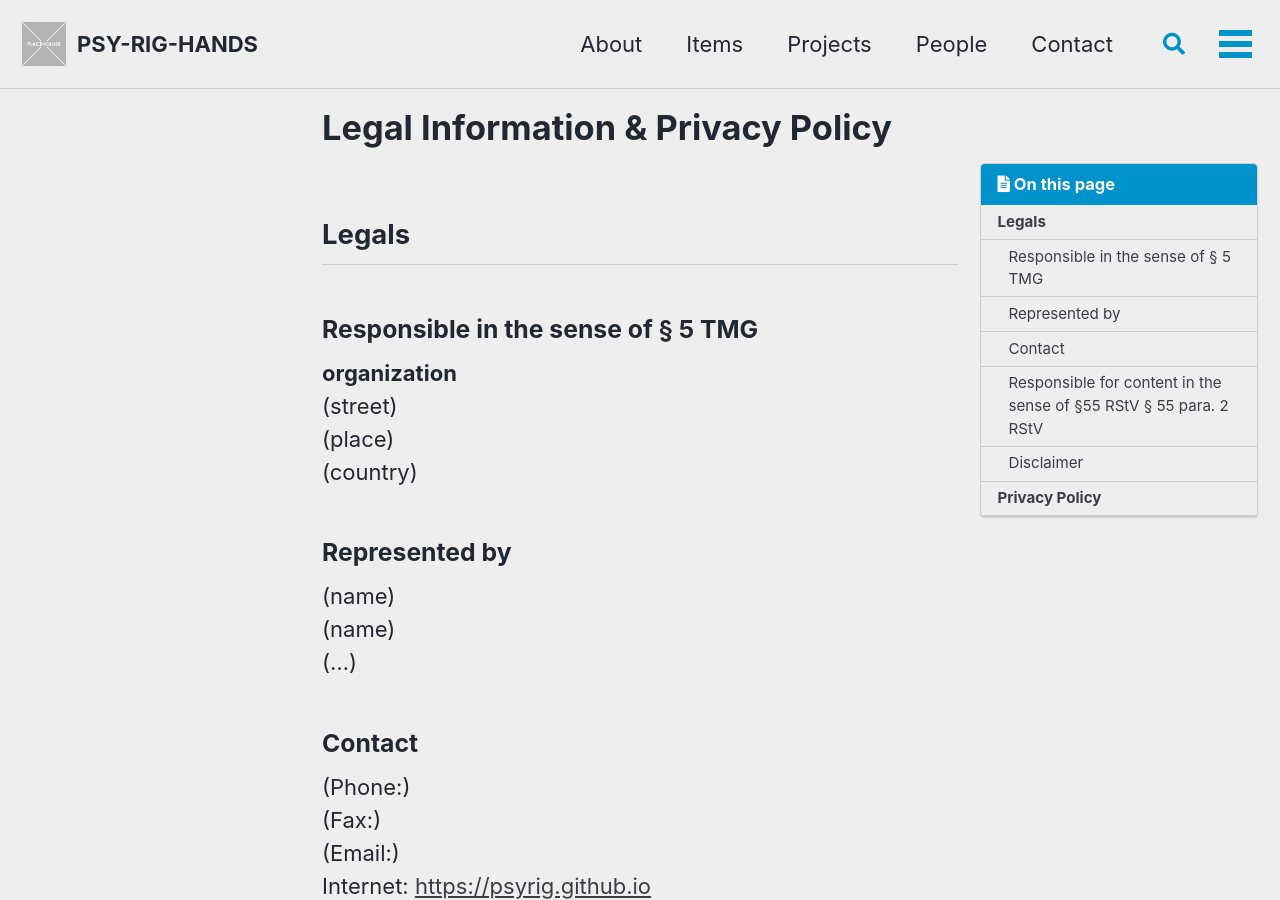
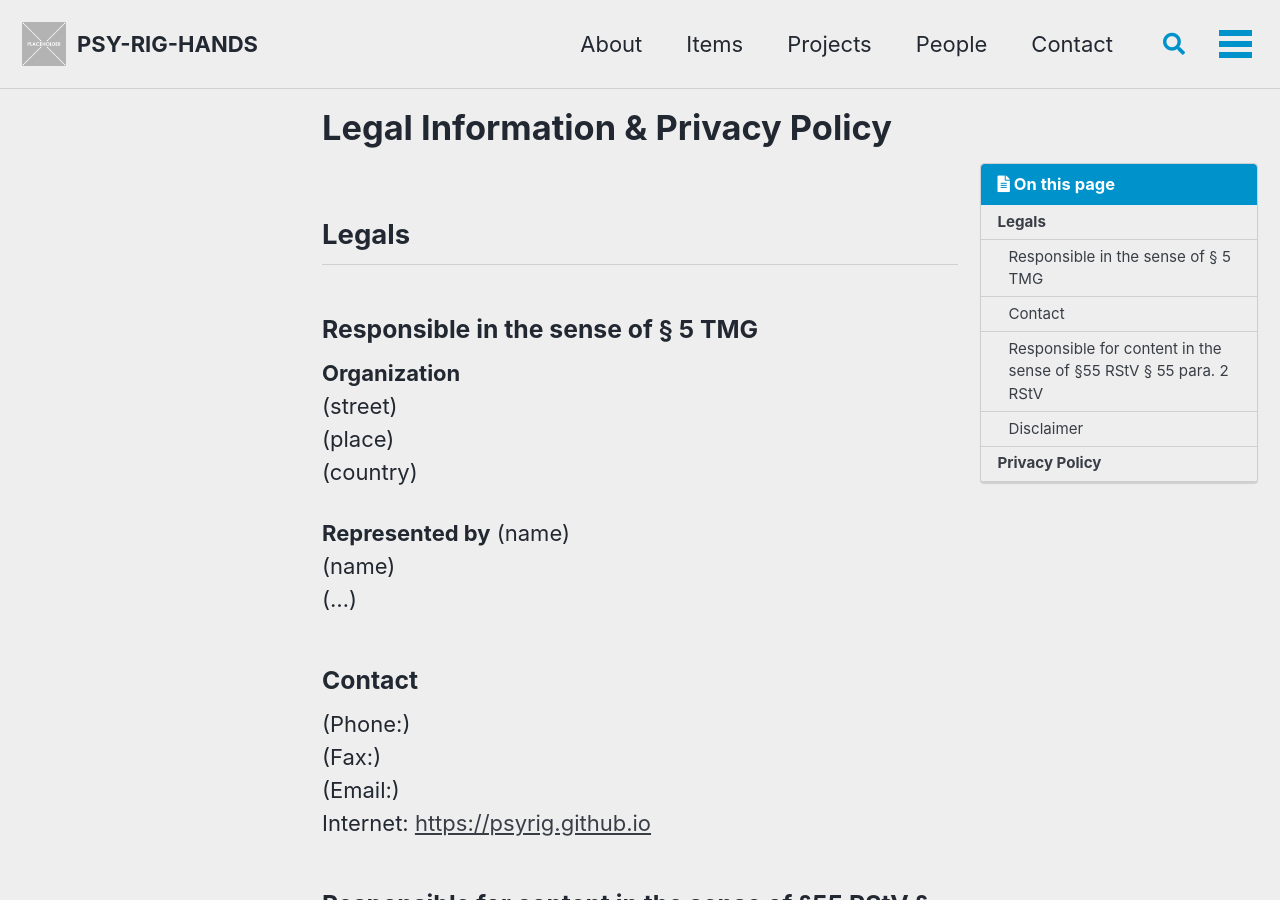
Before and after one commit to psyrig/psyrig.github.io, a Jekyll site: the page built from _pages/Legals & Privacy.md, in a window 1280 px wide and 900 px high. Built offline with Jekyll 4.4.1, drawn with Linux system fonts in a browser that asks for light colours; cached includes are drawn as plain includes.

Commit message:
Update Legals & Privacy.md

```diff
--- a/_pages/Legals & Privacy.md
+++ b/_pages/Legals & Privacy.md
@@ -9,13 +9,12 @@ toc: true
 
 ### Responsible in the sense of § 5 TMG
 
-**organization**
+**Organization**
 (street)
 (place)
 (country)
 
-### Represented by
-
+**Represented by**
 (name)
 (name)
 (...)
@@ -55,5 +54,3 @@ Copyright laws of third parties are respected as long as the contents on these w
 ## Privacy Policy
 
 Our privacy policy is available [here](enter internal link).
-
-----------------------------------------------------------------------
```
